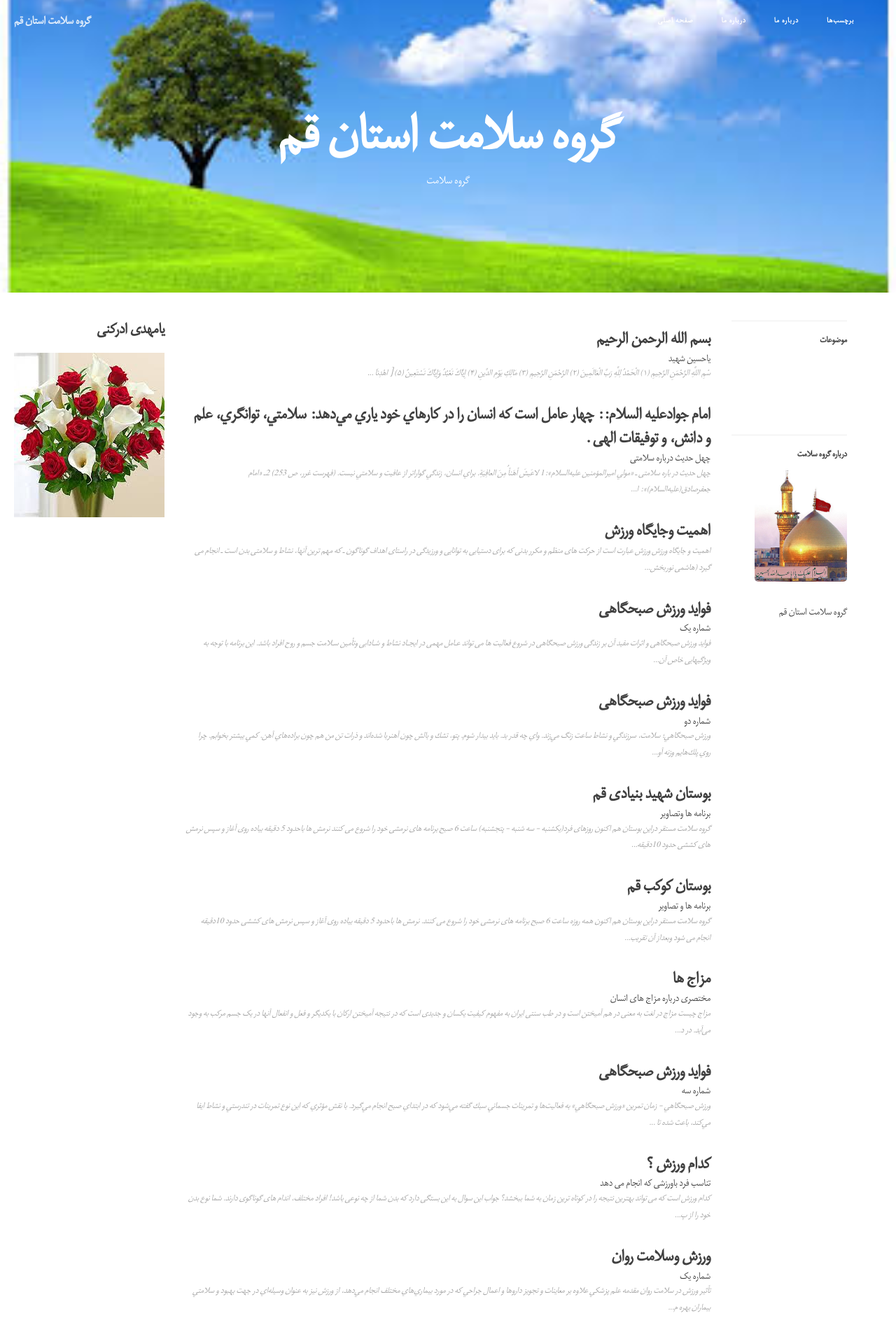
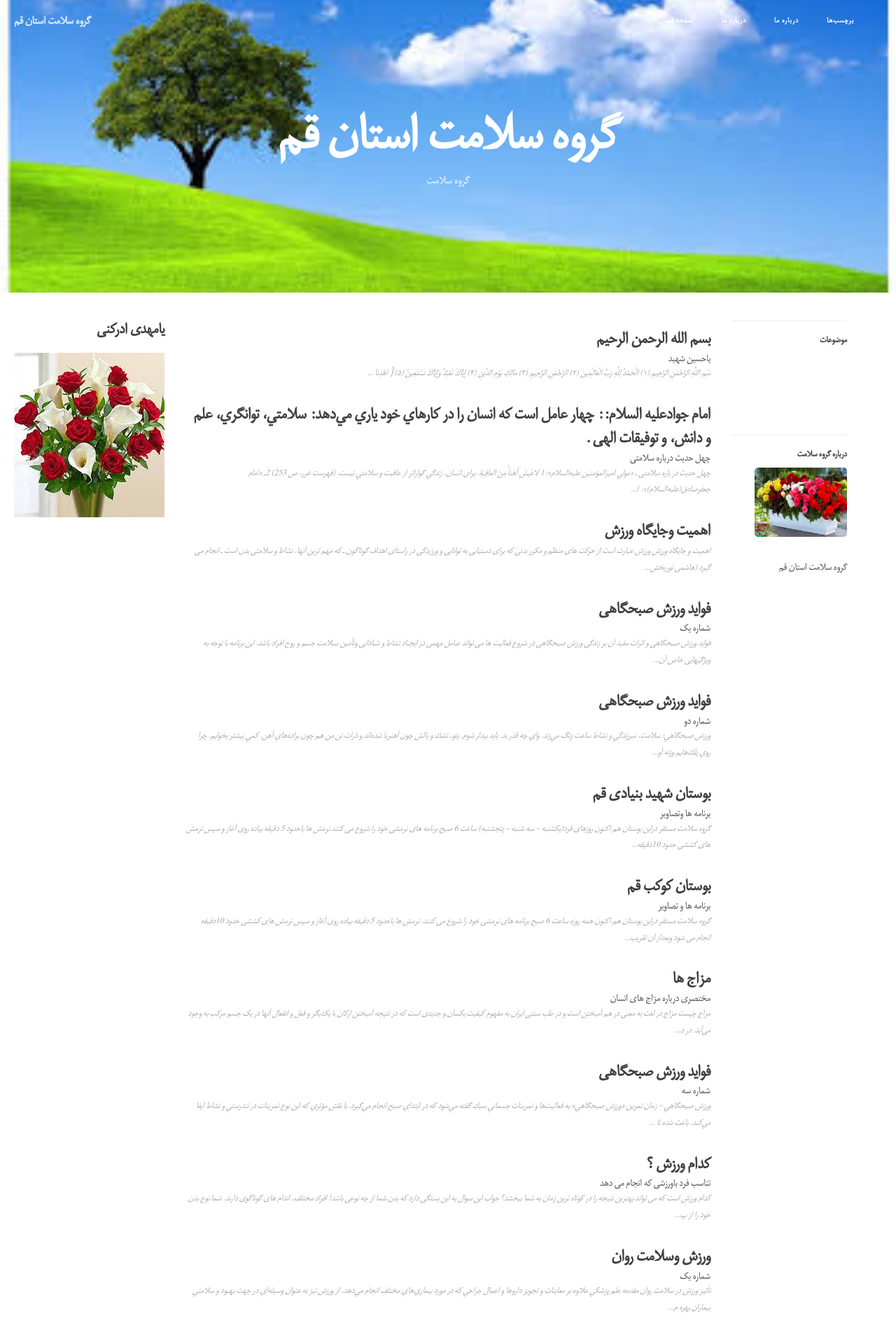
Before and after one commit to grouh-salamat/grouh-salamat.github.io, a Jekyll site: the page built from index.html, in a window 1280 px wide. Shown: the top 1913 px of the page at 70% size. Built offline with Jekyll 4.4.1, drawn with Linux system fonts in a browser that asks for light colours; the list of posts is cut into pages by our own code.

Commit message:
Update _config.yml

```diff
--- a/_config.yml
+++ b/_config.yml
@@ -67,7 +67,7 @@
 
 # Sidebar settings
 sidebar: true                           # whether or not using Sidebar.
-sidebar-avatar: /img/59.jpg      # use absolute URL, seeing it's used in both `/` and `/about/
+sidebar-avatar: /img/53.jpg      # use absolute URL, seeing it's used in both `/` and `/about/
 
 sidebar-about-description: " گروه سلامت استان قم<br/> "
 
```
